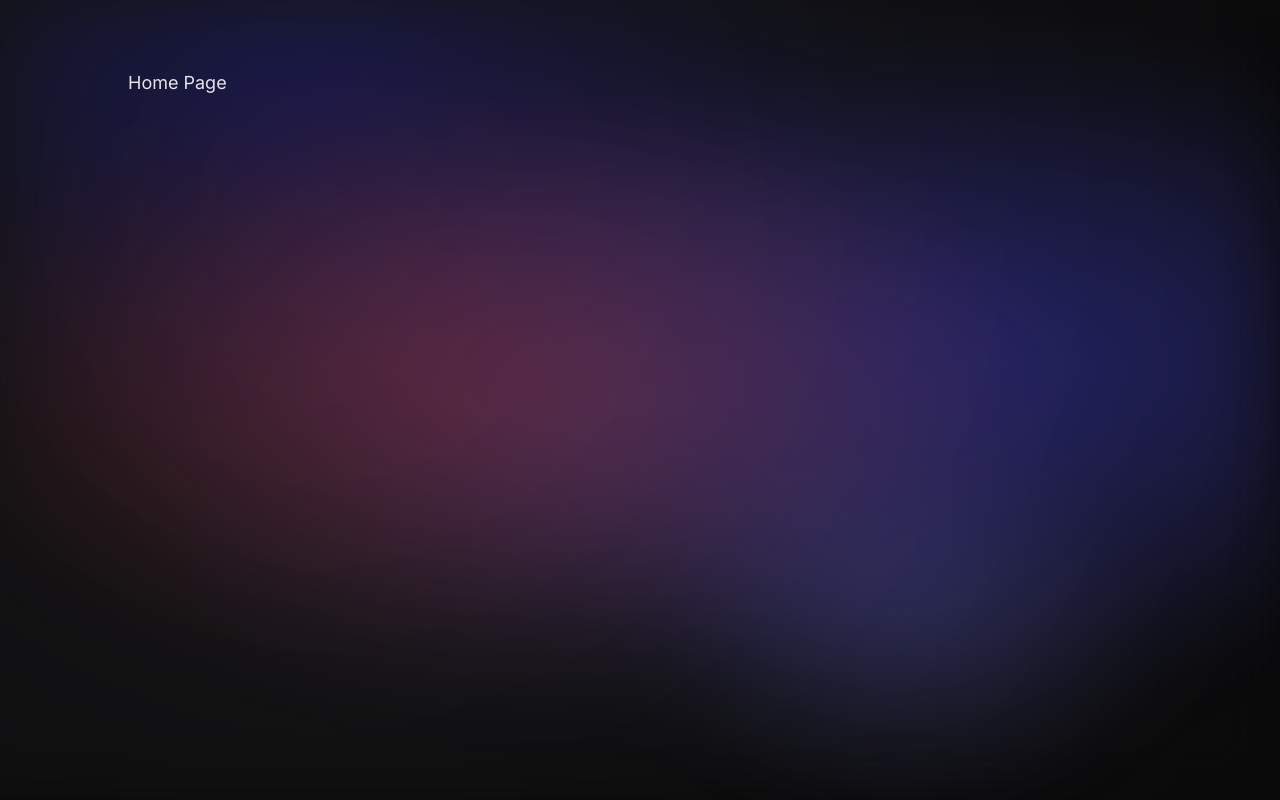
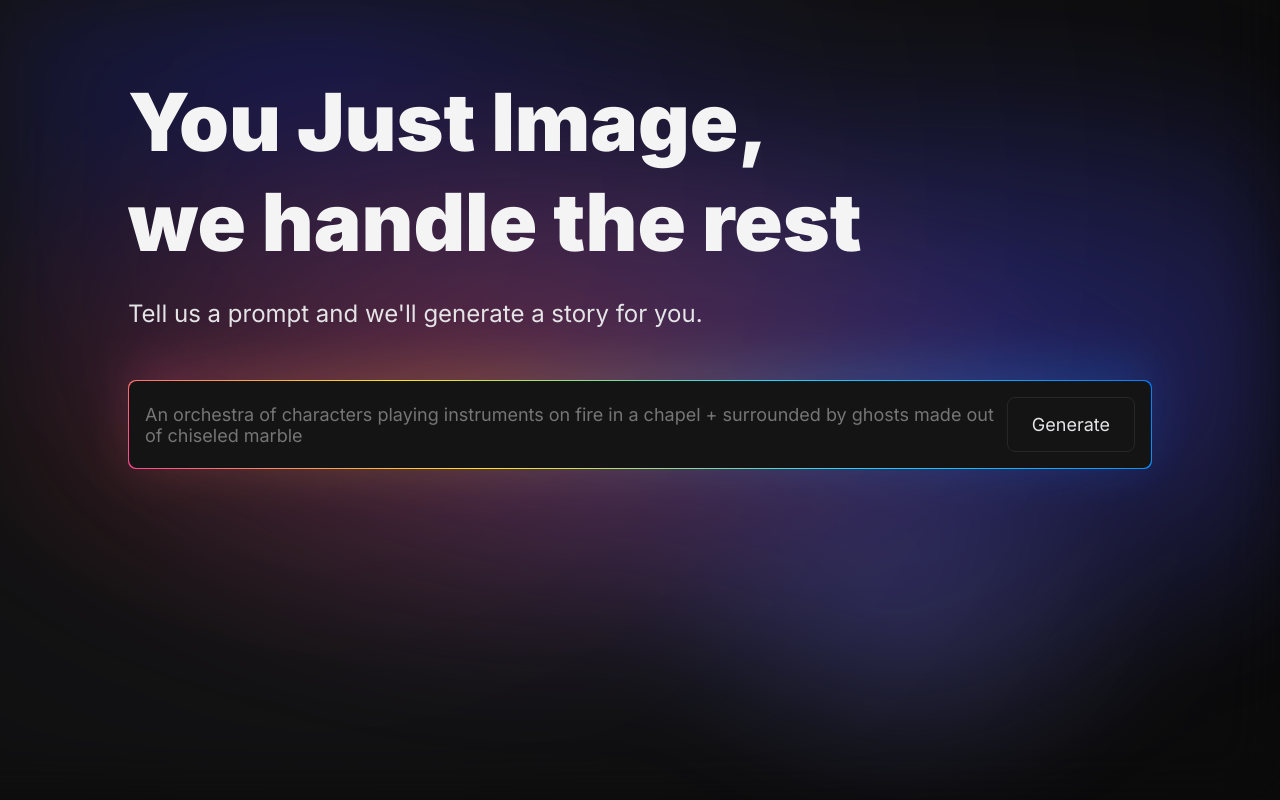
Before and after one commit to Syalcindag/ai-imaging, a Next.js app: page / in a window 1280 px wide. Built offline with nearby package versions, Linux system fonts and the light colour scheme.

Commit message:
Add prompt form

```diff
--- a/app/page.js
+++ b/app/page.js
@@ -1,5 +1,5 @@
+import HomePageContainer from "@/containers/home-page-container";
+
 export default function Home() {
-  return (
-    <div>Home Page</div>
-  )
+  return (<HomePageContainer/>)
 }
--- /dev/null
+++ b/containers/home-page-container/index.js
@@ -0,0 +1,19 @@
+import React from 'react'
+import styles from "./styles.module.scss";
+import { PromptForm } from "./prompt-form";
+
+const HomePageContainer = () => {
+  return (
+    <div className={styles.homePageContainer}>
+        <h1 className={styles.title}>You Just Image, <br/>
+        we handle the rest
+        </h1>
+        <p className={styles.description}>
+        Tell us a prompt and we&apos;ll generate a story for you.
+        </p>
+        <PromptForm/>
+    </div>
+  )
+}
+
+export default HomePageContainer
--- /dev/null
+++ b/containers/home-page-container/prompt-form/index.js
@@ -0,0 +1,31 @@
+"use client";
+import React, { useState } from 'react'
+import styles from "./styles.module.scss";
+
+
+const PromptForm = () => {
+    const [prompt, setPrompt] = useState("");
+    const handleFormSubmit = () => {};
+    const handlePromptChange = (event) => {
+        setPrompt(event.target.value);
+    };
+
+  return (
+    <div className={styles.promptForm}>
+        <form className={styles.form} onSubmit={handleFormSubmit}>
+            <textarea
+            className={styles.promptTextarea}
+            rows={2}
+            type="text"
+            value={prompt}
+            onChange={handlePromptChange}
+            required
+            placeholder="An orchestra of characters playing instruments on fire in a chapel + surrounded by ghosts made out of chiseled marble"
+            ></textarea>
+            <button className={styles.generateButton} type="submit">Generate</button>
+        </form>
+    </div>
+  )
+}
+
+export {PromptForm}
--- /dev/null
+++ b/containers/home-page-container/prompt-form/styles.module.scss
@@ -0,0 +1,61 @@
+.promptForm {
+    width: 100%;
+    border-radius: var(--radius-s);
+    position: relative;
+    padding: 1px;
+    background: linear-gradient(
+      45deg,
+      #ff4593,
+      #ffe713 32%,
+      #17d7ff 66%,
+      #077bff
+    );
+
+    &::before {
+      content: "";
+      position: absolute;
+      left: 0;
+      top: -20px;
+      right: 0;
+      bottom: 0;
+      background-image: linear-gradient(
+        135deg,
+        #ff4593,
+        #ffe713 33%,
+        #17d7ff 66%,
+        #077bff
+      );
+      opacity: 0.2;
+      z-index: -1;
+      filter: blur(1.5rem);
+    }
+  }
+
+  .form {
+    display: flex;
+    align-items: center;
+    gap: var(--gap-m);
+    background-color: var(--black-light);
+    padding: var(--gap-l);
+    border-radius: var(--radius-s);
+  }
+
+  .promptTextarea {
+    flex: 1;
+    resize: none;
+  }
+
+  .generateButton {
+    display: flex;
+    align-items: center;
+    justify-content: center;
+    padding: var(--gap-l) var(--gap-xl);
+    background-color: var(--black-light-opaque);
+    transition: opacity 300ms linear;
+    border-radius: var(--radius-s);
+    border: 1px solid var(--gray-800);
+  }
+
+  .generateButton:disabled {
+    opacity: 0.2;
+  }
--- /dev/null
+++ b/containers/home-page-container/styles.module.scss
@@ -0,0 +1,22 @@
+.homePageContainer {
+    display: flex;
+    flex-direction: column;
+    align-items: flex-start;
+    gap: var(--gap-xl);
+  }
+
+  .title {
+    font-size: calc(var(--font-size-3xl) * 1.25);
+    font-weight: 900;
+    color: var(--gray-100);
+  }
+
+  .title,
+  .description {
+    max-width: 50ch;
+  }
+
+  .description {
+    font-size: var(--font-size-l);
+    margin-bottom: var(--gap-xl);
+  }
--- a/package.json
+++ b/package.json
@@ -9,9 +9,10 @@
     "lint": "next lint"
   },
   "dependencies": {
+    "next": "14.0.4",
     "react": "^18",
     "react-dom": "^18",
-    "next": "14.0.4"
+    "sass": "^1.69.5"
   },
   "devDependencies": {
     "eslint": "^8",
```
Also changed, not shown: 1 other file (tests, documents, lock files or other folders).
